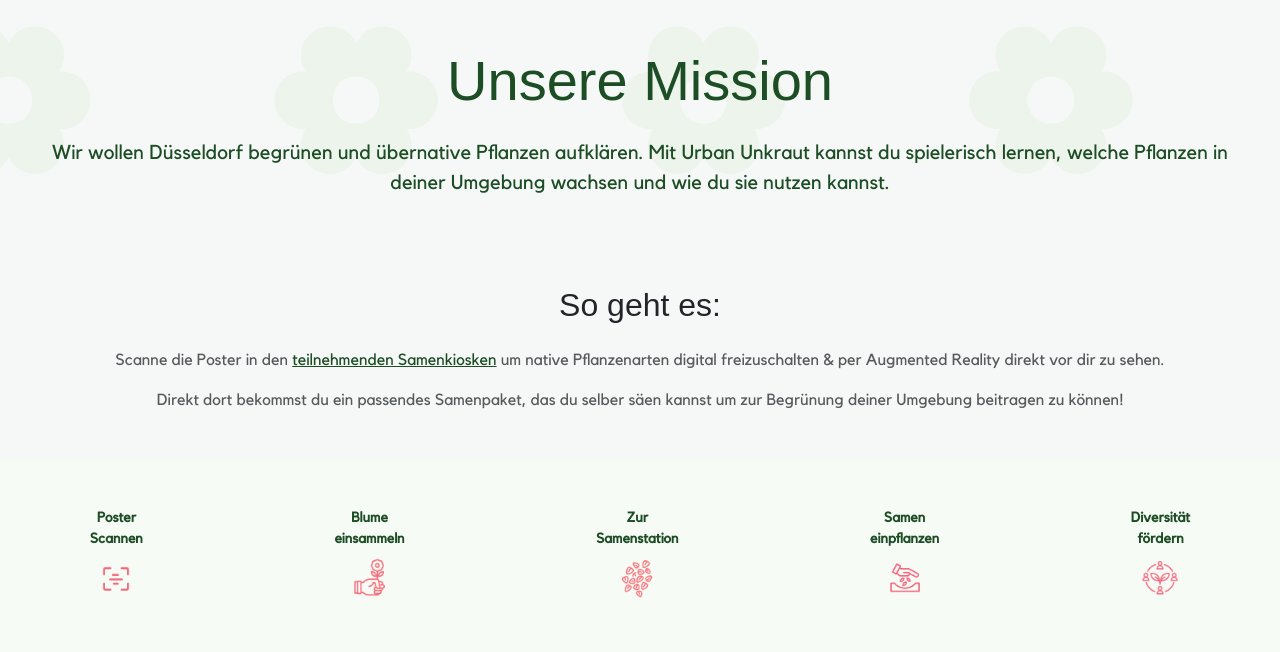
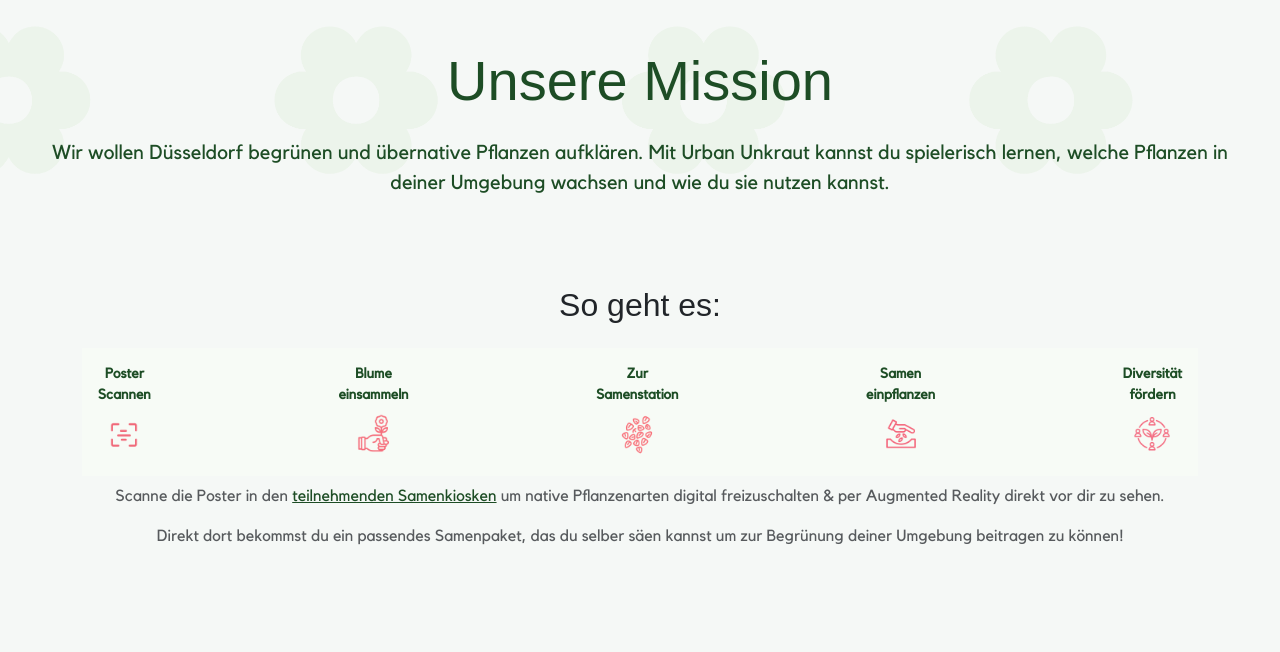
Before and after one commit to amelie-schepping/urban-unkraut, a website built with Vite: page index.html in a window 1280 px wide. Shown: the part 2062-2714 px from the top of the page. After the commit the page ends 2658 px from the top, so only its background shows below. Built offline with nearby package versions, Linux system fonts and the light colour scheme; a web font is replaced by a local one.

Commit message:
fixed Anleitung layout

```diff
--- a/index.html
+++ b/index.html
@@ -113,6 +113,35 @@
   <!--Anleitung-->
   <section class="container my-5" id="anleitung">
     <h2 class="text-center mb-4">So geht es:</h2>
+
+    <section id="schritte" class="py-3 bg-success-subtle">
+      <div class="container text-center">
+        <div class="d-flex justify-content-between flex-wrap">
+          <div class="px-1">
+            <p class="fw-semibold small mb-1">Poster<br>Scannen</p>
+            <img src="/assets/icons/scannen.png" class="img-fluid" alt="Poster scannen" width="50" />
+          </div>
+          <div class="px-1">
+            <p class="fw-semibold  small mb-1">Blume<br>einsammeln</p>
+            <img src="/assets/icons/einsammeln.png" class="img-fluid" alt="Blume einsammeln" width="50" />
+          </div>
+          <div class="px-1">
+            <p class="fw-semibold  small mb-1">Zur<br>Samenstation</p>
+            <img src="/assets/icons/samen.png" class="img-fluid" alt="Samenstation" width="50" />
+          </div>
+          <div class="px-1">
+            <p class="fw-semibold  small mb-1">Samen<br>einpflanzen</p>
+            <img src="/assets/icons/einplanzen.png" class="img-fluid" alt="Samen einpflanzen" width="50" />
+          </div>
+          <div class="px-1">
+            <p class="fw-semibold small mb-1">Diversität<br>fördern</p>
+            <img src="/assets/icons/diversität.png" class="img-fluid" alt="Diversität fördern" width="50" />
+          </div>
+        </div>
+      </div>
+    </section>
+
+    <section class="container my-2" id="anleitung">
       <p class="lead lead fs-6 text-center text-muted">
         Scanne die Poster in den <a href="#samenkiosk">teilnehmenden Samenkiosken</a>
         um native Pflanzenarten digital freizuschalten & per Augmented Reality direkt vor dir zu sehen. </p>
@@ -122,32 +151,8 @@
       </p>
     </section>
 
-  <section id="schritte" class="py-5 bg-success-subtle">
-    <div class="container text-center">
-      <div class="d-flex justify-content-between flex-nowrap">
-        <div class="px-2">
-          <p class="fw-semibold small mb-1">Poster<br>Scannen</p>
-          <img src="/assets/icons/scannen.png" class="img-fluid" alt="Poster scannen" width="50" />
-        </div>
-        <div class="px-2">
-          <p class="fw-semibold  small mb-1">Blume<br>einsammeln</p>
-          <img src="/assets/icons/einsammeln.png" class="img-fluid" alt="Blume einsammeln" width="50" />
-        </div>
-        <div class="px-2">
-          <p class="fw-semibold  small mb-1">Zur<br>Samenstation</p>
-          <img src="/assets/icons/samen.png" class="img-fluid" alt="Samenstation" width="50" />
-        </div>
-        <div class="px-2">
-          <p class="fw-semibold  small mb-1">Samen<br>einpflanzen</p>
-          <img src="/assets/icons/einplanzen.png" class="img-fluid" alt="Samen einpflanzen" width="50" />
-        </div>
-        <div class="px-2">
-          <p class="fw-semibold small mb-1">Diversität<br>fördern</p>
-          <img src="/assets/icons/diversität.png" class="img-fluid" alt="Diversität fördern" width="50" />
-        </div>
-      </div>
-    </div>
   </section>
+
 
   <script src="https://cdn.jsdelivr.net/npm/bootstrap@5.3.2/dist/js/bootstrap.bundle.min.js"></script>
   <script type="module" src="/src/main.js"></script>
```
Lines whose indentation alone changed are shown as unchanged.
